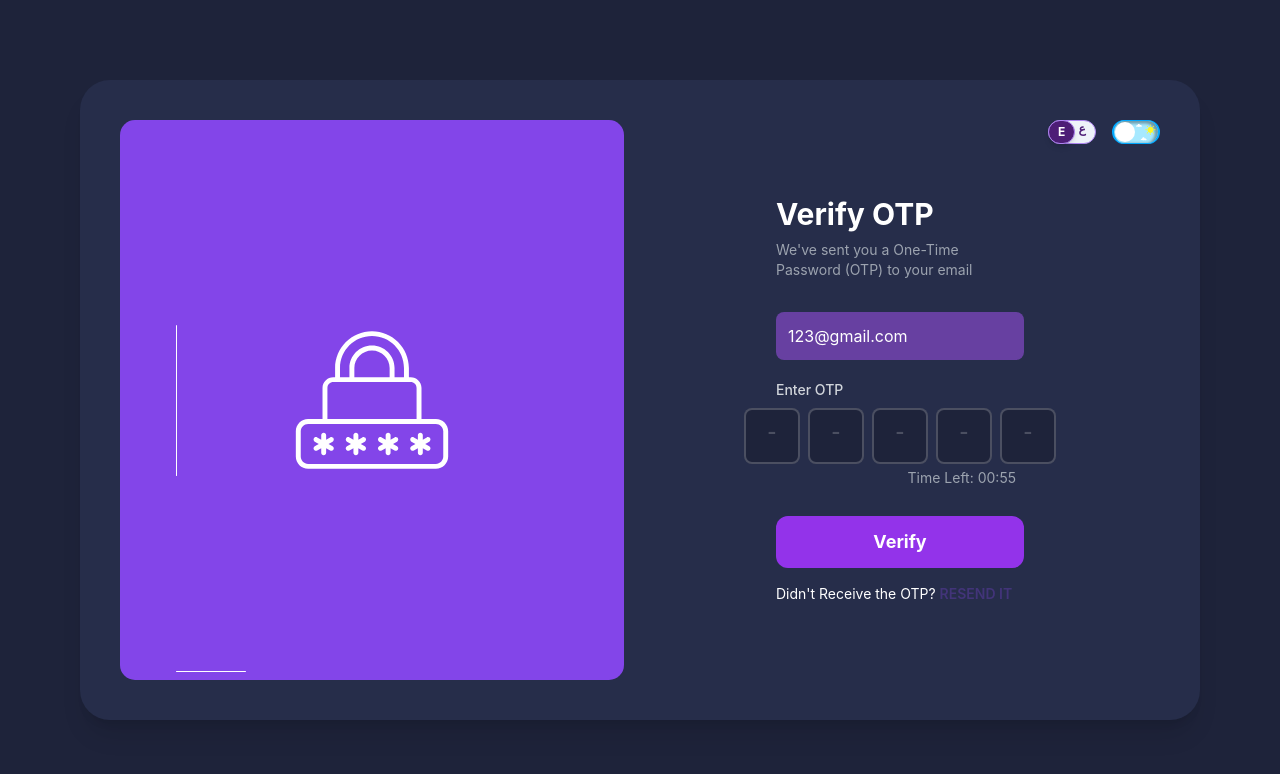
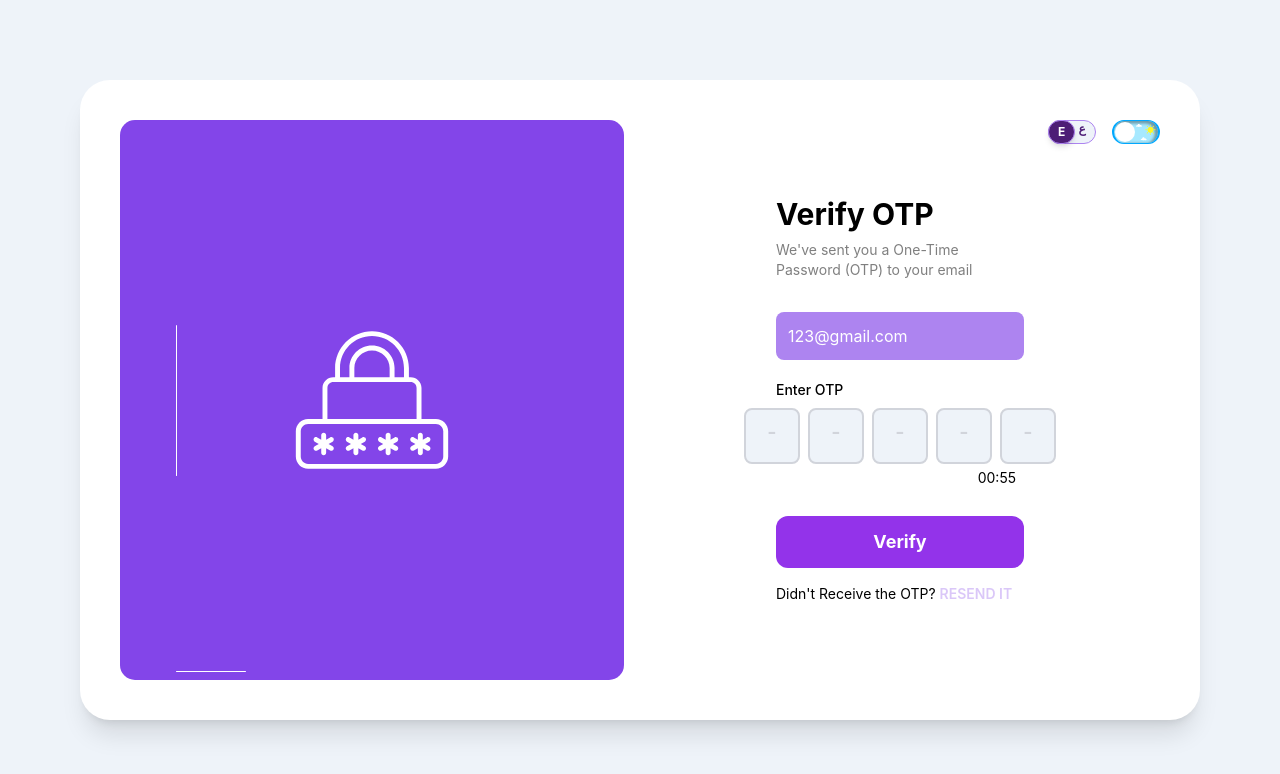
Before and after one commit to abdullahbinshahzad/fusaty-admin-panel, a React (Create React App) app: page /verify-otp in a window 1280 px wide. Shown: the top 774 px of the page. Built offline with nearby package versions, Linux system fonts and the light colour scheme.

Commit message:
only alignment of text when shifting between languages is left else completed.

```diff
--- a/src/components/common/ThemeToggle.js
+++ b/src/components/common/ThemeToggle.js
@@ -1,11 +1,21 @@
 import React from "react";
+import { useDispatch, useSelector } from "react-redux";
+import { toggleThemeMode } from "../../store/slices/themeSlice";
 import DarkModeIcon from "../../assets/images/Dark Mode.svg";
 import LightModeIcon from "../../assets/images/Light Mode.svg";
 
-const ThemeToggle = ({ isLight, toggleTheme }) => {
+const ThemeToggle = () => {
+  const dispatch = useDispatch();
+  const mode = useSelector((state) => state.theme.mode);
+  const isLight = mode === "light";
+
+  const handleToggle = () => {
+    dispatch(toggleThemeMode());
+  };
+
   return (
     <div
-      onClick={toggleTheme}
+      onClick={handleToggle}
       className={`relative w-[48px] h-[24px] flex items-center rounded-full p-[2px] cursor-pointer transition-all duration-300 border-x-[2.25px] border ${
         isLight
           ? "bg-[#A7E9FF] border-[#00A8FF] shadow-[-2.13px_1.42px_2.84px_1.07px_#00000059_inset]"
--- a/src/pages/auth/CreateNewPassword.js
+++ b/src/pages/auth/CreateNewPassword.js
@@ -7,19 +7,16 @@ import { EyeOutlined, EyeInvisibleOutlined } from "@ant-design/icons";
 import LanguageToggle from "../../components/common/LanguageToggle";
 import ThemeToggle from "../../components/common/ThemeToggle";
 import { applyTheme } from "../../utils/theme";
+import { useSelector } from 'react-redux';
 
 const CreateNewPassword = () => {
   const { t } = useTranslation();
   const [eye, seteye] = useState(true);
-  const [isLight, setIsLight] = useState(true);
+  const mode = useSelector((state) => state.theme.mode);
 
   useEffect(() => {
-    applyTheme(isLight ? "light" : "dark");
-  }, [isLight]);
-
-  const toggleTheme = () => {
-    setIsLight(!isLight);
-  };
+    applyTheme(mode);
+  }, [mode]);
 
   const onEyeClick = () => {
     seteye(!eye);
@@ -30,7 +27,7 @@ const CreateNewPassword = () => {
       <div className="flex flex-col lg:flex-row w-full max-w-[1279px] h-[90vh] lg:h-[80vh] p-6 sm:p-8 lg:p-[40px] bg-background-card rounded-[30px] overflow-hidden shadow-xl relative">
         <div className="absolute top-10 right-10 flex space-x-4">
           <LanguageToggle />
-          <ThemeToggle isLight={isLight} toggleTheme={toggleTheme} />
+          <ThemeToggle />
         </div>
         {/* Left Side */}
         <div className="w-full lg:w-1/2 bg-accent text-text-main flex flex-col items-center justify-center p-6 sm:p-8 lg:p-10 rounded-[15px] mb-6 lg:mb-0 lg:mr-4 relative">
--- a/src/pages/auth/Login.js
+++ b/src/pages/auth/Login.js
@@ -12,20 +12,17 @@ import {
 import LanguageToggle from "../../components/common/LanguageToggle";
 import ThemeToggle from "../../components/common/ThemeToggle";
 import { applyTheme } from '../../utils/theme';
+import { useSelector } from 'react-redux';
 
 const Login = () => {
   const { t } = useTranslation();
   const [eye, seteye] = useState(true);
   const [loader, setLoader] = useState(false);
-  const [isLight, setIsLight] = useState(true);
+  const mode = useSelector((state) => state.theme.mode);
 
   useEffect(() => {
-    applyTheme(isLight ? 'light' : 'dark');
-  }, [isLight]);
-
-  const toggleTheme = () => {
-    setIsLight(!isLight);
-  };
+    applyTheme(mode);
+  }, [mode]);
 
   const onEyeClick = () => {
     seteye(!eye);
@@ -56,7 +53,7 @@ const Login = () => {
       <div className="flex flex-col lg:flex-row w-full max-w-[1279px] h-[90vh] lg:h-[80vh] p-6 sm:p-8 lg:p-[40px] bg-background-card rounded-[30px] overflow-hidden shadow-xl relative">
         <div className="absolute top-10 right-10 flex space-x-4">
           <LanguageToggle />
-          <ThemeToggle isLight={isLight} toggleTheme={toggleTheme} />
+          <ThemeToggle />
         </div>
         {/* Left Side */}
         <div className="w-full lg:w-1/2 bg-accent text-text-main flex flex-col items-center justify-center p-6 sm:p-8 lg:p-10 rounded-[15px] mb-6 lg:mb-0 lg:mr-4 relative">
--- a/src/pages/auth/VerifyOTP.js
+++ b/src/pages/auth/VerifyOTP.js
@@ -6,6 +6,7 @@ import logo from "../../assets/images/verifyOTP.svg";
 import LanguageToggle from "../../components/common/LanguageToggle";
 import ThemeToggle from "../../components/common/ThemeToggle";
 import { applyTheme } from '../../utils/theme';
+import { useSelector } from 'react-redux';
 
 const VerifyOTP = () => {
   const { t } = useTranslation();
@@ -13,16 +14,11 @@ const VerifyOTP = () => {
   const [otp, setOtp] = useState(["", "", "", "", ""]);
   const [timeLeft, setTimeLeft] = useState(60); // 60 seconds
   const inputRefs = useRef([]);
-  const [isLight, setIsLight] = useState(true);
+  const mode = useSelector((state) => state.theme.mode);
 
   useEffect(() => {
-    applyTheme(isLight ? 'light' : 'dark');
-  }, [isLight]);
-
-  const toggleTheme = () => {
-    setIsLight(!isLight);
-    // Implement theme change logic here (e.g., add/remove classes to body or root element)
-  };
+    applyTheme(mode);
+  }, [mode]);
 
   useEffect(() => {
     // Start timer when component mounts
@@ -73,14 +69,14 @@ const VerifyOTP = () => {
   };
 
   return (
-    <div className="h-screen bg-[#1E233A] flex items-center justify-center px-4 sm:px-6 md:px-10 lg:px-[80px]">
-      <div className="flex flex-col lg:flex-row w-full max-w-[1279px] h-[90vh] lg:h-[80vh] p-6 sm:p-8 lg:p-[40px] bg-[#262D4A] rounded-[30px] overflow-hidden shadow-xl relative">
+    <div className="h-screen bg-background-main flex items-center justify-center px-4 sm:px-6 md:px-10 lg:px-[80px]">
+      <div className="flex flex-col lg:flex-row w-full max-w-[1279px] h-[90vh] lg:h-[80vh] p-6 sm:p-8 lg:p-[40px] bg-background-card rounded-[30px] overflow-hidden shadow-xl relative">
         <div className="absolute top-10 right-10 flex space-x-4">
           <LanguageToggle />
-          <ThemeToggle isLight={isLight} toggleTheme={toggleTheme} />
+          <ThemeToggle />
         </div>
         {/* Left Side */}
-        <div className="w-full lg:w-1/2 bg-[#8345E9] text-white flex flex-col items-center justify-center p-6 sm:p-8 lg:p-10 rounded-[15px] mb-6 lg:mb-0 lg:mr-4 relative">
+        <div className="w-full lg:w-1/2 bg-accent text-text-main flex flex-col items-center justify-center p-6 sm:p-8 lg:p-10 rounded-[15px] mb-6 lg:mb-0 lg:mr-4 relative">
           <div className="h-24 sm:h-32 md:h-36 lg:h-40 flex items-center justify-center">
             <img
               src={logo}
@@ -88,14 +84,14 @@ const VerifyOTP = () => {
               className="h-full object-contain"
             />
           </div>
-          <div className="absolute hidden lg:block bottom-68 left-14 w-[1px] h-[151px] bg-white rounded-full" />
-          <div className="absolute hidden lg:block bottom-2 left-14 w-[70px] h-[1px] bg-white rounded-full" />
+          <div className="absolute hidden lg:block bottom-68 left-14 w-[1px] h-[151px] bg-text-main rounded-full" />
+          <div className="absolute hidden lg:block bottom-2 left-14 w-[70px] h-[1px] bg-text-main rounded-full" />
         </div>
 
         {/* Right Side */}
-        <div className="w-full lg:w-1/2 p-6 sm:p-8 lg:p-[8.5rem] text-white flex flex-col justify-center">
-          <h2 className="text-2xl sm:text-3xl font-bold mb-2">{t("verifyOTP.title")}</h2>
-          <p className="text-sm text-gray-400 mb-6 sm:mb-8">
+        <div className="w-full lg:w-1/2 p-6 sm:p-8 lg:p-[8.5rem] text-text-main flex flex-col justify-center">
+          <h2 className="text-2xl sm:text-3xl font-bold mb-2 text-text-primary">{t("verifyOTP.title")}</h2>
+          <p className="text-sm text-text-secondary mb-6 sm:mb-8">
             {t("verifyOTP.description")}
           </p>
 
@@ -104,11 +100,11 @@ const VerifyOTP = () => {
               type="email"
               value="123@gmail.com"
               readOnly
-              className="w-full p-3 rounded-lg bg-purple-500/50 text-white placeholder-gray-300 focus:outline-none"
+              className="w-full p-3 rounded-lg bg-input-readonlybg text-text-main focus:outline-none"
             />
           </div>
 
-          <label className="text-sm font-medium block mb-2 text-gray-300">
+          <label className="text-sm font-medium block mb-2 text-text-primary">
             {t("verifyOTP.otp")}
           </label>
           <div className="flex flex-col items-center mb-6">
@@ -123,24 +119,24 @@ const VerifyOTP = () => {
                     onChange={(e) => handleChange(i, e.target.value)}
                     onKeyDown={(e) => handleKeyDown(i, e)}
                     placeholder="-"
-                    className="w-14 h-14 pb-2 text-center rounded-lg bg-[#1E233A] text-white border-2 border-[#FFFFFF33] focus:outline-none focus:ring-2 focus:ring-purple-600 text-xl font-semibold placeholder:text-center placeholder:text-[#FFFFFF33]"
+                    className="w-10 h-10 sm:w-12 sm:h-12 md:w-14 md:h-14 pb-2 text-center rounded-lg bg-background-main text-text-primary border-2 border-border focus:outline-none focus:ring-2 focus:ring-accent text-xl font-semibold placeholder:text-center placeholder:text-border"
                   />
                 </React.Fragment>
               ))}
             </div>
-            <div className="text-sm w-full px-2 py-1 text-end text-gray-400">
-              {t("verifyOTP.timeLeft")}: {formatTime(timeLeft)}
+            <div className="text-sm w-full px-2 py-1 text-end text-text-primary">
+              {formatTime(timeLeft)}
             </div>
           </div>
 
           <Button
             onClick={handleVerify}
-            className="w-full bg-[#8345E9] hover:bg-[#6E30EE] text-white font-bold py-3 rounded-xl text-lg transition duration-300"
+            className="w-full bg-accent hover:bg-accent text-text-main font-bold py-3 rounded-xl text-lg transition duration-300"
           >
             {t("verifyOTP.verify")}
           </Button>
 
-          <p className="text-sm text-white mt-4">
+          <p className="text-sm text-text-primary mt-4">
             Didn't Receive the OTP?{" "}
             <span className="text-[#8345E94D] font-semibold cursor-pointer">
               RESEND IT
--- /dev/null
+++ b/src/store/slices/themeSlice.js
@@ -0,0 +1,23 @@
+import { createSlice } from '@reduxjs/toolkit';
+
+const initialState = {
+  mode: localStorage.getItem('themeMode') || 'light', // Default to light mode if not stored
+};
+
+const themeSlice = createSlice({
+  name: 'theme',
+  initialState,
+  reducers: {
+    setThemeMode: (state, action) => {
+      state.mode = action.payload;
+      localStorage.setItem('themeMode', action.payload); // Persist theme mode
+    },
+    toggleThemeMode: (state) => {
+      state.mode = state.mode === 'light' ? 'dark' : 'light';
+      localStorage.setItem('themeMode', state.mode);
+    },
+  },
+});
+
+export const { setThemeMode, toggleThemeMode } = themeSlice.actions;
+export default themeSlice.reducer;
--- a/src/store/store.js
+++ b/src/store/store.js
@@ -1,8 +1,10 @@
 import { configureStore } from '@reduxjs/toolkit';
 import languageReducer from './slices/languageSlice';
+import themeReducer from './slices/themeSlice';
 
 export const store = configureStore({
   reducer: {
     language: languageReducer,
+    theme: themeReducer,
   },
 });
--- a/src/utils/theme.js
+++ b/src/utils/theme.js
@@ -11,6 +11,7 @@ export const theme = {
     '--input-bg': '#EEF3F9',
     '--input-text': '#1E233A',
     '--input-placeholder': '#00000040',
+    '--input-readonlybg': '#AD84F0',
     '--border': '#D1D4DB',
   },
   dark: {
@@ -23,6 +24,7 @@ export const theme = {
     '--input-bg': '#262D4A',
     '--input-text': '#FFFFFF',
     '--input-placeholder': '#FFFFFF66',
+    '--input-readonlybg': '#AD84F0',
     '--border': '#FFFFFF33',
   },
 };
--- a/tailwind.config.js
+++ b/tailwind.config.js
@@ -20,6 +20,7 @@ module.exports = {
           bg: 'var(--input-bg)',
           text: 'var(--input-text)',
           placeholder: 'var(--input-placeholder)',
+          readonlybg: 'var(--input-readonlybg)',
         },
         border: 'var(--border)',
       },
```
Also changed, not shown: src/pages/auth/ForgotPassword.js (+6 -9 lines).
